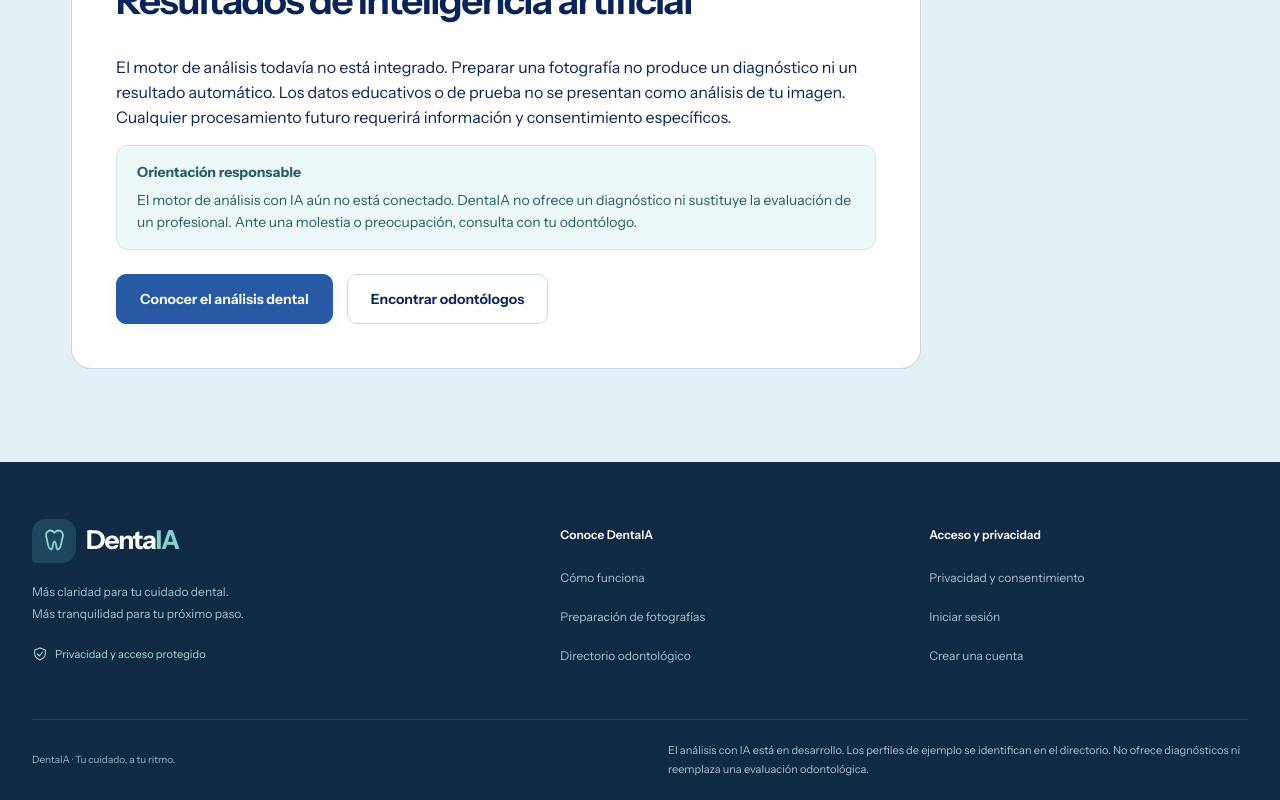
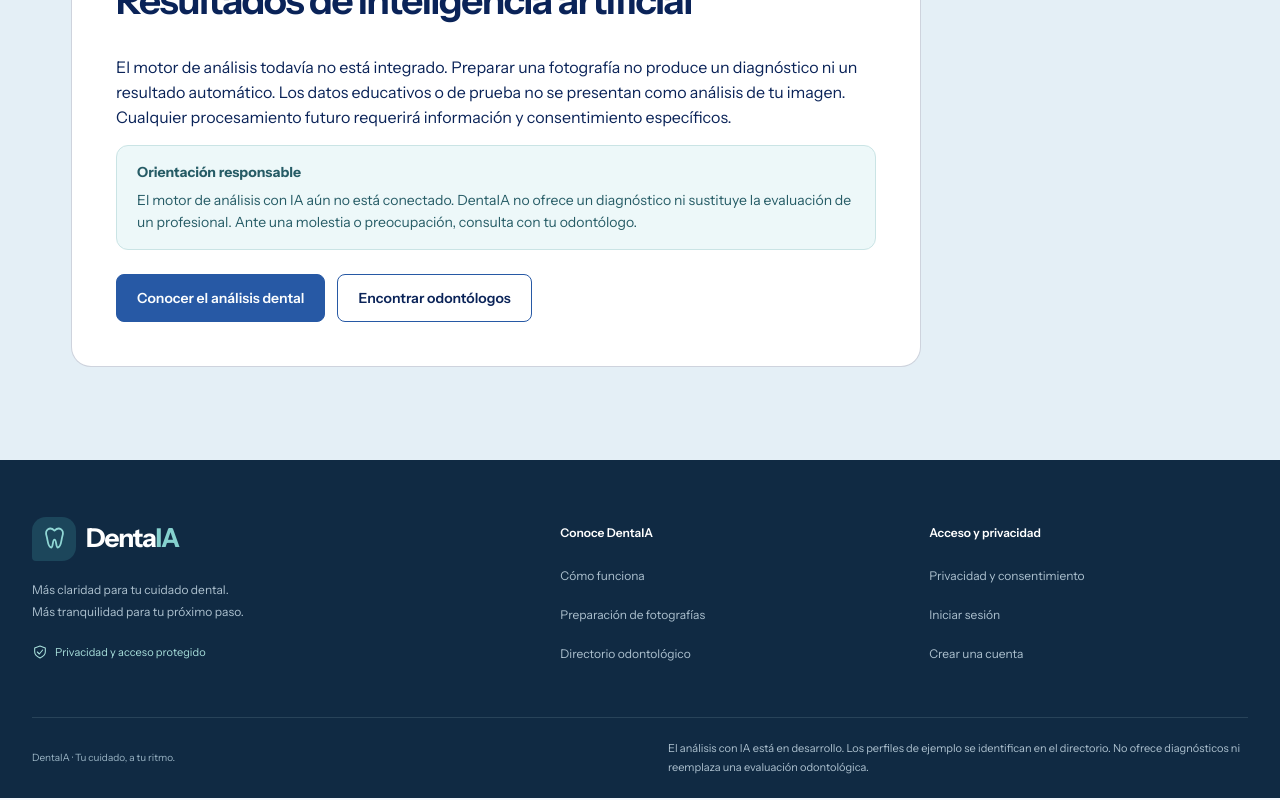
Before and after one commit to Jhanfranco07/DentaIA, a Next.js app: page /privacidad in a window 1280 px wide. Shown: the part 1318-2118 px from the top of the page. Built offline with nearby package versions, Linux system fonts and the light colour scheme; no server answers.

Commit message:
style(ui): align public actions with the editorial palette

```diff
--- a/src/app/publico.css
+++ b/src/app/publico.css
@@ -66,3 +66,46 @@
 .public-site .eyebrow, .public-label { margin: 0 0 16px; font-size: .875rem; font-weight: 600; letter-spacing: 0; }
 .public-title { margin: 0; font: 400 var(--public-h2)/.98 var(--public-display); letter-spacing: -.035em; text-wrap: pretty; }
 .public-site :focus-visible { outline-color: var(--public-focus) !important; }
+
+.public-site .action {
+  min-height: 48px;
+  padding: 10px 20px;
+  gap: 8px;
+  border-radius: var(--public-control);
+  border-color: var(--public-button-border, var(--public-cobalt));
+  background: var(--public-button-bg, var(--public-cobalt));
+  color: var(--public-button-ink, var(--public-paper));
+  font-weight: 600;
+  box-shadow: none;
+  transition: background-color var(--public-speed) var(--public-easing), color var(--public-speed) var(--public-easing), border-color var(--public-speed) var(--public-easing);
+}
+.public-site .action:hover {
+  background: var(--public-button-hover, var(--public-navy));
+  border-color: var(--public-button-hover, var(--public-navy));
+  box-shadow: none;
+  transform: none;
+}
+.public-site .action-secondary {
+  border-color: var(--public-secondary-rule, var(--public-cobalt));
+  background: transparent;
+  color: var(--public-secondary-ink, var(--public-navy));
+}
+.public-site .action-secondary:hover {
+  border-color: var(--public-secondary-rule, var(--public-cobalt));
+  background: var(--public-secondary-hover, #2759a512);
+}
+.public-site .actions { gap: 12px; }
+.public-site .text-link { color: inherit; font-weight: 600; }
+.public-site :is(.action, .text-link) svg { flex: none; transition: transform var(--public-speed) var(--public-easing); }
+
+.public-inverse {
+  --public-focus: var(--public-mist);
+  --public-button-bg: var(--public-paper);
+  --public-button-border: var(--public-paper);
+  --public-button-ink: var(--public-navy);
+  --public-button-hover: var(--public-mist);
+  --public-secondary-rule: #dcecf8a6;
+  --public-secondary-ink: var(--public-paper);
+  --public-secondary-hover: #fbfdfe16;
+  color: var(--public-paper);
+}
```
